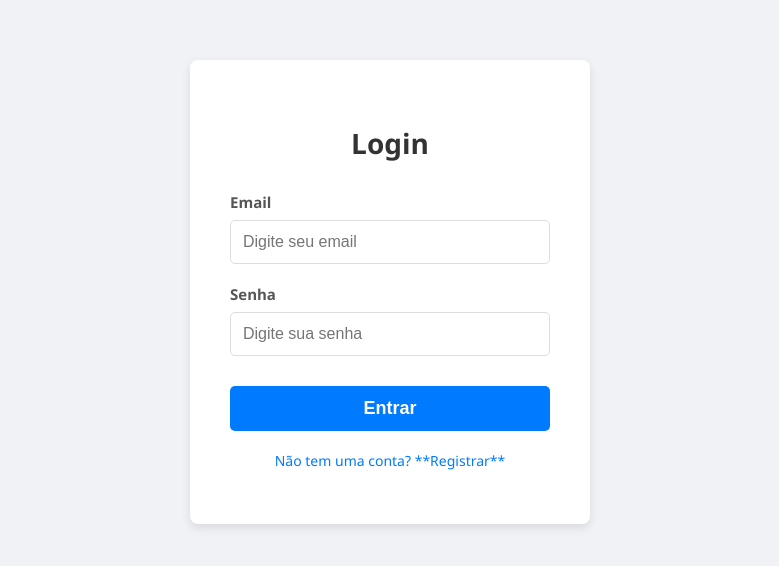
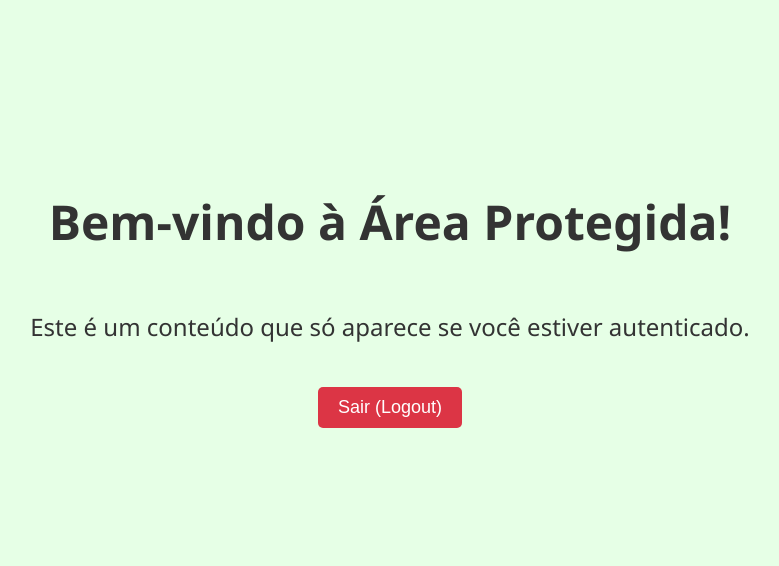
Before and after one commit to mamodo123/INE5646_frontend, a React (Create React App) app: page /app in a window 1280 px wide. Before the commit this address led to /login. Shown: the part 108-674 px from the top of the page, without its empty margins (250-1029 px from the left). Built offline with nearby package versions, Linux system fonts and the light colour scheme; sample sign-in values are in the browser's storage.

Commit message:
Created middleware for login

```diff
--- a/src/App.js
+++ b/src/App.js
@@ -1,27 +1,55 @@
 // src/App.js
 import React from 'react';
 import { BrowserRouter as Router, Routes, Route, Navigate } from 'react-router-dom';
-import LoginScreen from './login/LoginScreen';
-import RegisterScreen from './register/RegisterScreen';
-import './App.css'; // Mantenha seu CSS global se tiver
+import LoginScreen from './components/LoginScreen/LoginScreen';
+import RegisterScreen from './components/RegisterScreen/RegisterScreen';
+import AppScreen from './components/AppScreen/AppScreen';
+import PrivateRoute from './components/PrivateRoute';
+import { useAuth } from './components/context/AuthContext';
+
+import './App.css'; // Seu CSS global, se houver
 
 function App() {
-  // Simulação de estado de autenticação (você o implementaria de forma mais robusta)
-  // Por enquanto, vamos assumir que não está autenticado para ver as telas de login/registro
-  const isAuthenticated = false; // Mude para true se quiser simular um usuário logado
+  // CHAME O HOOK useAuth AQUI NO COMPONENTE PAI
+  const { isAuthenticated, isLoading } = useAuth();
+
+  // Mostra um carregamento inicial enquanto o status de autenticação é verificado
+  if (isLoading) {
+    return <div>Verificando sessão...</div>;
+  }
 
   return (
     <Router>
       <div className="App">
         <Routes>
-          {/* Rota para a tela de Login */}
-          <Route path="/login" element={<LoginScreen />} />
+          {/* Rota para o Login: se já autenticado, redireciona para /app */}
+          <Route
+            path="/login"
+            element={isAuthenticated ? <Navigate to="/app" replace /> : <LoginScreen />}
+          />
 
-          {/* Rota para a tela de Registro */}
-          <Route path="/register" element={<RegisterScreen />} />
+          {/* Rota para o Registro: se já autenticado, redireciona para /app */}
+          <Route
+            path="/register"
+            element={isAuthenticated ? <Navigate to="/app" replace /> : <RegisterScreen />}
+          />
 
-          {/* Rota padrão: se não houver rota específica, redireciona para /login */}
-          <Route path="*" element={<Navigate to="/login" replace />} />
+          {/* Rota Protegida: Apenas acessível se autenticado */}
+          <Route
+            path="/app"
+            element={
+              <PrivateRoute>
+                <AppScreen />
+              </PrivateRoute>
+            }
+          />
+
+          {/* Rota Padrão (Catch-all): Se nenhuma rota corresponder */}
+          {/* Redireciona para /app se autenticado, caso contrário para /login */}
+          <Route
+            path="*"
+            element={isAuthenticated ? <Navigate to="/app" replace /> : <Navigate to="/login" replace />}
+          />
         </Routes>
       </div>
     </Router>
--- /dev/null
+++ b/src/components/AppScreen/AppScreen.js
@@ -0,0 +1,46 @@
+// src/components/AppScreen/AppScreen.js
+import React from 'react';
+import { useAuth } from '../context/AuthContext';
+
+const AppScreen = () => {
+  const { logout } = useAuth();
+
+  const handleLogout = () => {
+    logout();
+    alert('Você foi desconectado!');
+  };
+
+  return (
+    <div style={{
+      display: 'flex',
+      flexDirection: 'column',
+      justifyContent: 'center',
+      alignItems: 'center',
+      minHeight: '100vh',
+      backgroundColor: '#e6ffe6',
+      color: '#333',
+      fontSize: '24px',
+      fontFamily: 'Segoe UI, Tahoma, Geneva, Verdana, sans-serif'
+    }}>
+      <h1>Bem-vindo à Área Protegida!</h1>
+      <p>Este é um conteúdo que só aparece se você estiver autenticado.</p>
+      <button
+        onClick={handleLogout}
+        style={{
+          padding: '10px 20px',
+          marginTop: '20px',
+          backgroundColor: '#dc3545',
+          color: 'white',
+          border: 'none',
+          borderRadius: '5px',
+          cursor: 'pointer',
+          fontSize: '18px'
+        }}
+      >
+        Sair (Logout)
+      </button>
+    </div>
+  );
+};
+
+export default AppScreen;
--- a/src/login/LoginScreen.js
+++ b/src/components/LoginScreen/LoginScreen.js
@@ -1,44 +1,44 @@
 // src/components/LoginScreen/LoginScreen.js
 import React, { useState } from 'react';
-import { useNavigate } from 'react-router-dom'; // Importe useNavigate
+import { useNavigate } from 'react-router-dom';
+import { useAuth } from '../context/AuthContext';
 import './LoginScreen.css';
 
-// Não precisamos mais das props onGoToRegister aqui
 const LoginScreen = () => {
   const [email, setEmail] = useState('');
   const [password, setPassword] = useState('');
   const [error, setError] = useState('');
 
-  const navigate = useNavigate(); // Inicialize o hook de navegação
+  const navigate = useNavigate();
+  const { login } = useAuth();
 
   const handleLogin = async () => {
     setError('');
-
-    // Simulação da função de autenticação (mantenha sua lógica aqui)
-    const success = await new Promise(resolve => {
+    try {
+      const response = await new Promise(resolve => {
         setTimeout(() => {
-        if (email === 'erro@teste.com' || password === 'senhaerrada') {
-          resolve(false);
+          if (email === 'user@example.com' && password === 'password123') {
+            resolve({ success: true, token: 'fake_jwt_token_12345' });
           } else {
-          resolve(true);
+            resolve({ success: false, message: 'Email ou senha inválidos.' });
           }
-      }, 500);
+        }, 1000);
       });
 
-    if (success) {
+      if (response.success) {
         console.log('Login bem-sucedido!');
-      alert('Login realizado com sucesso!');
-      // TODO: Redirecionar para a página principal (ex: '/dashboard')
-      navigate('/dashboard'); // Exemplo: navega para uma rota de dashboard
+        login(response.token);
       } else {
-      console.log('Erro ao tentar fazer login.');
-      setError('Email ou senha inválidos. Por favor, tente novamente.');
+        setError(response.message || 'Erro desconhecido ao fazer login.');
+      }
+    } catch (err) {
+      console.error('Erro na autenticação:', err);
+      setError('Ocorreu um erro ao tentar fazer login. Tente novamente.');
     }
   };
 
   const handleRegister = () => {
-    console.log('Botão Registrar clicado! Navegando para /register');
-    navigate('/register'); // Usa navigate para ir para a rota de registro
+    navigate('/register');
   };
 
   return (
--- /dev/null
+++ b/src/components/PrivateRoute.js
@@ -0,0 +1,20 @@
+// src/components/PrivateRoute.js
+import React from 'react';
+import { Navigate } from 'react-router-dom';
+import { useAuth } from './context/AuthContext';
+
+const PrivateRoute = ({ children }) => {
+  const { isAuthenticated, isLoading } = useAuth();
+
+  if (isLoading) {
+    return <div>Carregando autenticação...</div>;
+  }
+
+  if (!isAuthenticated) {
+    return <Navigate to="/login" replace />;
+  }
+
+  return children;
+};
+
+export default PrivateRoute;
--- a/src/register/RegisterScreen.js
+++ b/src/components/RegisterScreen/RegisterScreen.js
@@ -53,10 +53,9 @@ const RegisterScreen = () => {
       setPassword('');
       setConfirmPassword('');
 
-      // Após o registro bem-sucedido, navega para a tela de login
-      setTimeout(() => { // Pequeno atraso para o usuário ver a mensagem de sucesso
+      setTimeout(() => {
         navigate('/login');
-      }, 2000); // Navega após 2 segundos
+      }, 2000);
 
     } catch (err) {
       setError('Erro ao registrar. Por favor, tente novamente.');
--- /dev/null
+++ b/src/components/context/AuthContext.js
@@ -0,0 +1,53 @@
+// src/context/AuthContext.js
+import React, { createContext, useContext, useState, useEffect } from 'react';
+
+const AuthContext = createContext(null);
+
+export const AuthProvider = ({ children }) => {
+  const [isAuthenticated, setIsAuthenticated] = useState(false);
+  const [isLoading, setIsLoading] = useState(true);
+
+  useEffect(() => {
+    const checkAuthStatus = () => {
+      const token = localStorage.getItem('jwt_token');
+      if (token) {
+        setIsAuthenticated(true);
+      } else {
+        setIsAuthenticated(false);
+      }
+      setIsLoading(false);
+    };
+    checkAuthStatus();
+  }, []);
+
+  const login = (token) => {
+    localStorage.setItem('jwt_token', token);
+    setIsAuthenticated(true);
+  };
+
+  const logout = () => {
+    localStorage.removeItem('jwt_token');
+    setIsAuthenticated(false);
+  };
+
+  const authContextValue = {
+    isAuthenticated,
+    isLoading,
+    login,
+    logout,
+  };
+
+  return (
+    <AuthContext.Provider value={authContextValue}>
+      {children}
+    </AuthContext.Provider>
+  );
+};
+
+export const useAuth = () => {
+  const context = useContext(AuthContext);
+  if (!context) {
+    throw new Error('useAuth must be used within an AuthProvider');
+  }
+  return context;
+};
--- a/src/index.js
+++ b/src/index.js
@@ -1,17 +1,18 @@
+// src/index.js (ou o arquivo de entrada principal do seu React)
 import React from 'react';
 import ReactDOM from 'react-dom/client';
 import './index.css';
 import App from './App';
 import reportWebVitals from './reportWebVitals';
+import { AuthProvider } from './components/context/AuthContext'; // <--- IMPORTE AQUI
 
 const root = ReactDOM.createRoot(document.getElementById('root'));
 root.render(
   <React.StrictMode>
-    <App />
+    <AuthProvider> {/* <--- ENVOLVA SEU APP COM O PROVEDOR */}
+      <App />
+    </AuthProvider>
   </React.StrictMode>
 );
 
-// If you want to start measuring performance in your app, pass a function
-// to log results (for example: reportWebVitals(console.log))
-// or send to an analytics endpoint. Learn more: https://bit.ly/CRA-vitals
 reportWebVitals();
```
Also changed, not shown: src/components/LoginScreen/LoginScreen.css (renamed from src/login/LoginScreen.css), src/components/RegisterScreen/RegisterScreen.css (renamed from src/register/RegisterScreen.css). Lines whose indentation alone changed are shown as unchanged.
